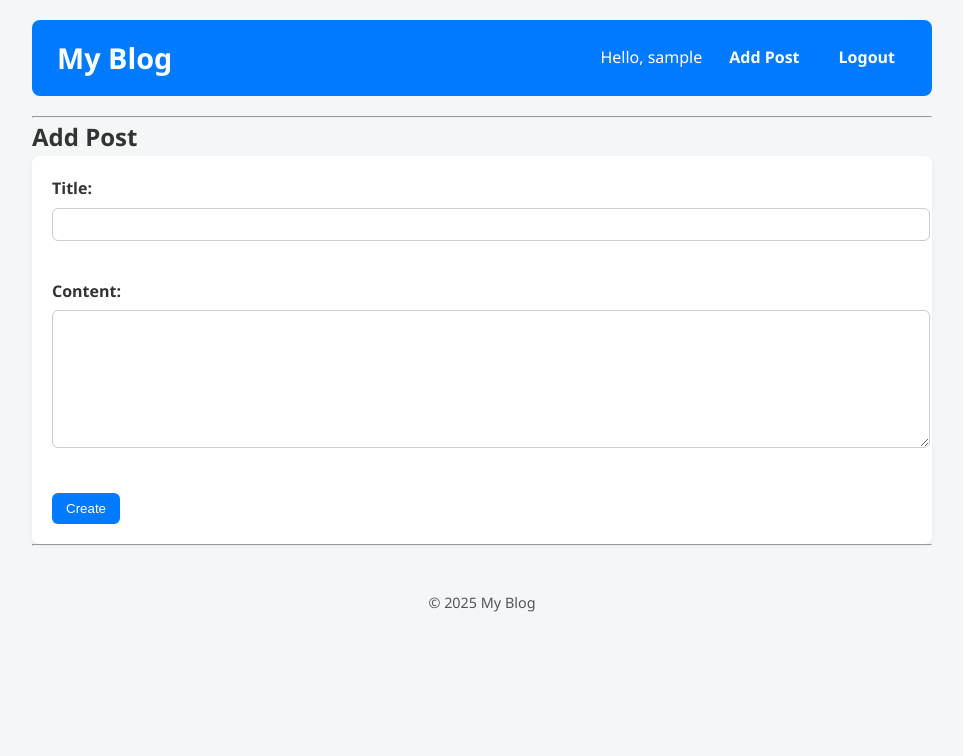
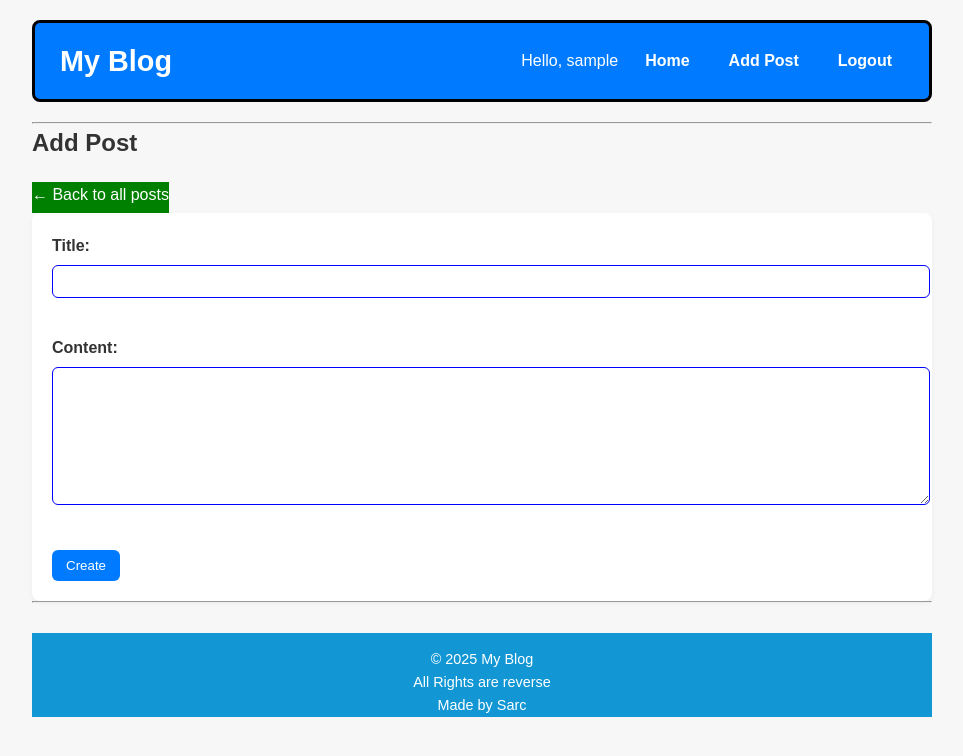
Before and after one commit to Lekhasri-S/Apex-Task-4, a PHP site: page /add_post.php in a window 1280 px wide. Shown: the top 756 px of the page, without its empty margins (158-1121 px from the left). Run offline with PHP 8.4, Linux system fonts and the light colour scheme; the visitor is signed in with stand-in values (Sample User, id 1).

Commit message:
initial commit

```diff
--- a/add_post.php
+++ b/add_post.php
@@ -1,3 +1,4 @@
+
 <?php
 require 'db.php';
 if (empty($_SESSION['user'])) {
@@ -29,10 +30,12 @@ if ($_SERVER['REQUEST_METHOD'] === 'POST') {
 ?>
 
 <h2>Add Post</h2>
+<a href="index.php" class="back-link">← Back to all posts</a>
 <form method="post">
     <label>Title:<br><input type="text" name="title" required></label><br><br>
     <label>Content:<br><textarea name="content" rows="8" cols="80" required></textarea></label><br><br>
     <button type="submit">Create</button>
+
 </form>
 
 <?php include 'footer.php'; ?>
--- a/footer.php
+++ b/footer.php
@@ -1,6 +1,17 @@
+<style>
+
+
+    .footer {
+        background-color: #1297d4ff;
+        color: white;
+        text-align: center;
+    }
+    </style>
 <hr>
-<footer>
+<footer class="footer">
     <p>&copy; <?=date('Y')?> My Blog</p>
+    <p > All Rights are reverse</p>
+    <p> Made by Sarc</p>
 </footer>
 </body>
 </html>
--- a/header.php
+++ b/header.php
@@ -16,6 +16,7 @@ if (session_status() == PHP_SESSION_NONE) session_start();
     <nav>
         <?php if (!empty($_SESSION['user'])): ?>
             Hello, <?=htmlspecialchars($_SESSION['user'])?>
+            <a href="index.php">Home</a>
             <a href="add_post.php">Add Post</a>
             <a href="logout.php">Logout</a>
         <?php else: ?>
--- a/index.php
+++ b/index.php
@@ -5,7 +5,6 @@ $result = $conn->query("SELECT id, title, LEFT(content,200) AS excerpt, created_
 ?>
 
 <h2>All Posts</h2>
-
 <?php while ($row = $result->fetch_assoc()): ?>
     <article>
         <h3><a href="view.php?id=<?= $row['id'] ?>"><?= htmlspecialchars($row['title']) ?></a></h3>
@@ -15,6 +14,7 @@ $result = $conn->query("SELECT id, title, LEFT(content,200) AS excerpt, created_
             <p>
                 <a href="edit_post.php?id=<?= $row['id'] ?>" class="btn btn-edit">Edit</a>
                 <a href="delete_post.php?id=<?= $row['id'] ?>" class="btn btn-delete" onclick="return confirm('Delete?')">Delete</a>
+                <a href="detail.php?id=<?= $row['id'] ?>" class="btn btn-view">View</a>
             </p>
         <?php endif; ?>
         <hr>
--- a/style.css
+++ b/style.css
@@ -21,6 +21,7 @@ header {
     padding: 15px 25px;
     border-radius: 8px; /* Reduced from 40px+ */
     margin-bottom: 20px;
+    border: 3px solid black;
     display: flex;
     justify-content: space-between; /* Separate title & links */
     align-items: center;
@@ -62,15 +63,16 @@ header nav a:hover {
 
 /* Post list */
 article {
-    background: white;
+    background: #80e9f7;
     padding: 15px;
+    border: 2px solid black;
     border-radius: 8px;
     margin-bottom: 15px;
     box-shadow: 0 2px 5px rgba(0,0,0,0.05);
 }
 
 article h3 a {
-    color: #007BFF;
+    color: gray;
     text-decoration: none;
 }
 
@@ -101,7 +103,7 @@ form textarea {
     padding: 8px;
     margin-top: 6px;
     margin-bottom: 12px;
-    border: 1px solid #ccc;
+    border: 1px solid blue;
     border-radius: 6px;
 }
 
@@ -170,3 +172,100 @@ footer {
     background-color: #c82333;
     transform: scale(1.05);
 }
+
+.btn-view {
+    background-color: #079b38;
+    color: white;
+}
+
+.btn-view:hover {
+    background-color: #218838;
+    transform: scale(1.05) ;
+}
+
+
+.post {
+  max-width: 700px;
+  margin: 30px auto;
+  padding: 20px;
+  color:white;
+  background: #007BFF;
+  border-radius: 10px;
+  border: 3px solid green;
+  box-shadow: 0 4px 8px rgba(0,0,0,0.1);
+}
+
+.post-title {
+  font-size: 26px;
+  color: white;
+  margin-bottom: 10px;
+}
+
+.post-meta {
+  color: white;
+  font-size: 20px;
+  margin-bottom: 20px;
+}
+
+.post-content {
+  line-height: 1.6;
+  color: white;
+  font-size: 30px;
+}
+
+.back-link {
+  display: inline-block;
+  margin-top: 20px;
+  color: white;
+  text-decoration: none;
+}
+
+.back-link:hover {
+  text-decoration: underline;
+}
+
+.error-message {
+  color: red;
+  font-weight: bold;
+  text-align: center;
+}
+
+.back-link {
+    background-color: green;
+    color: white;
+    padding-bottom: 5px;
+}
+
+body {
+  font-family: Arial, sans-serif;
+  background: #f7f7f7;
+  padding: 20px;
+}
+
+h1 {
+  text-align: center;
+  margin-bottom: 30px;
+}
+
+.post-summary {
+  background: #fff;
+  border: 1px solid #ddd;
+  padding: 15px;
+  margin: 10px auto;
+  border-radius: 8px;
+  max-width: 700px;
+  box-shadow: 0 2px 6px rgba(0,0,0,0.1);
+}
+
+.post-summary h3 {
+  margin: 0 0 10px;
+}
+
+.post-summary a {
+  color: #007BFF;
+  text-decoration: none;
+}
+
+.post-summary a:hover {
+  text-decoration: underline;
+}
```
Also changed, not shown: detail.php (added, +37 -0 lines), README.md, db.php (line endings or trailing spaces).
